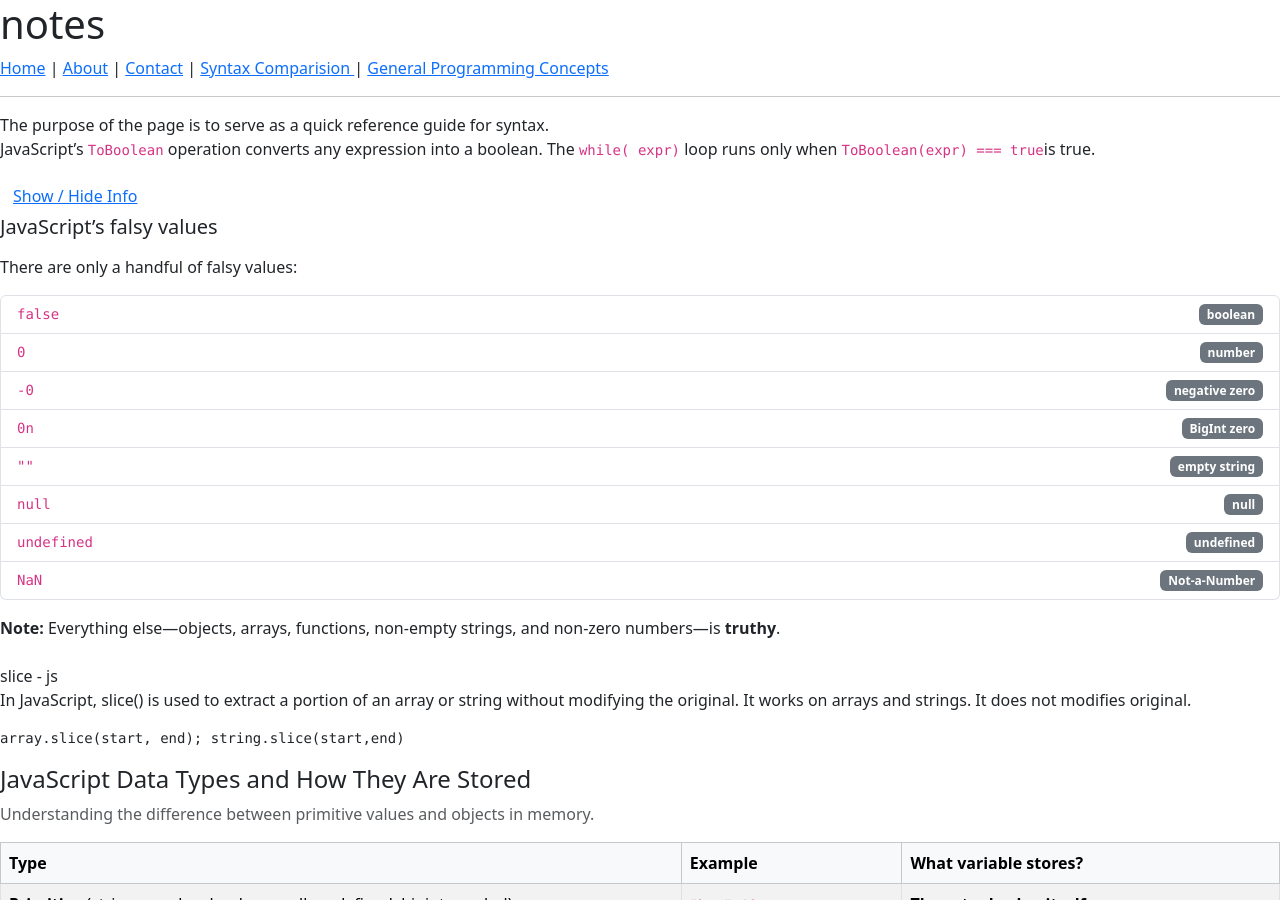
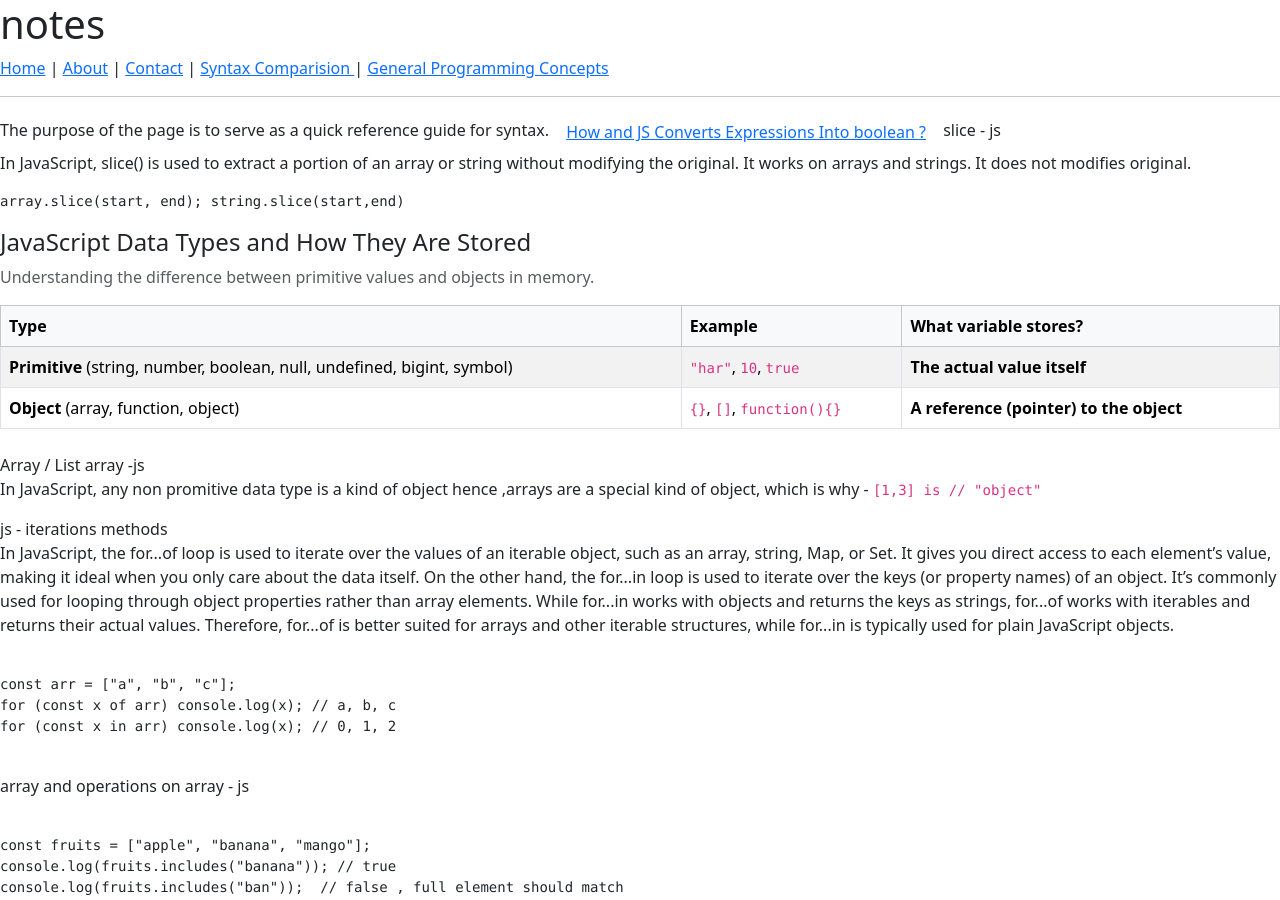
Before and after one commit to harmeet773/notes, a Jekyll site: the page built from comparitiveStudyOfLanguages.html, in a window 1280 px wide and 900 px high. Built offline with Jekyll 4.4.1, drawn with Linux system fonts in a browser that asks for light colours.

Commit message:
fixed collapsed

```diff
--- a/comparitiveStudyOfLanguages.html
+++ b/comparitiveStudyOfLanguages.html
@@ -5,13 +5,17 @@ title: Comparitive Study Of syntax of  Languages
 
 The purpose of the page is to serve as a quick reference guide for syntax.
 
+<a class="btn btn-link" data-bs-toggle="HowJSConvertsExpressionsInBollean" href="#HowJSConvertsExpressionsInBollean?">
+  How  and JS Converts Expressions Into boolean ?
+</a>
+<div id="HowJSConvertsExpressionsInBollean" class="collapse">
+
+
 <p>JavaScript’s <code>ToBoolean</code> operation converts any expression into a boolean.
+  why conversion is required ?
 The <code>while( expr)</code> loop runs only when <code>ToBoolean(expr) === true</code>is true.</p>
 
-<a class="btn btn-link" data-bs-toggle="HowJSConvertsExpressionsInBollean" href="#HowJSConvertsExpressionsInBollean?">
-  Show / Hide Info
-</a>
-<div id="HowJSConvertsExpressionsInBollean" class="collapse"></div>
+
 <div class="mb-4">
   <h5 class="mb-3">JavaScript’s falsy values</h5>
   <p>There are only a handful of falsy values:</p>
@@ -52,6 +56,7 @@ The <code>while( expr)</code> loop runs only when <code>ToBoolean(expr) === true
   </ul>
 
   <p><strong>Note:</strong> Everything else—objects, arrays, functions, non-empty strings, and non-zero numbers—is <strong>truthy</strong>.</p>
+</div>
 </div>
 
 
```
